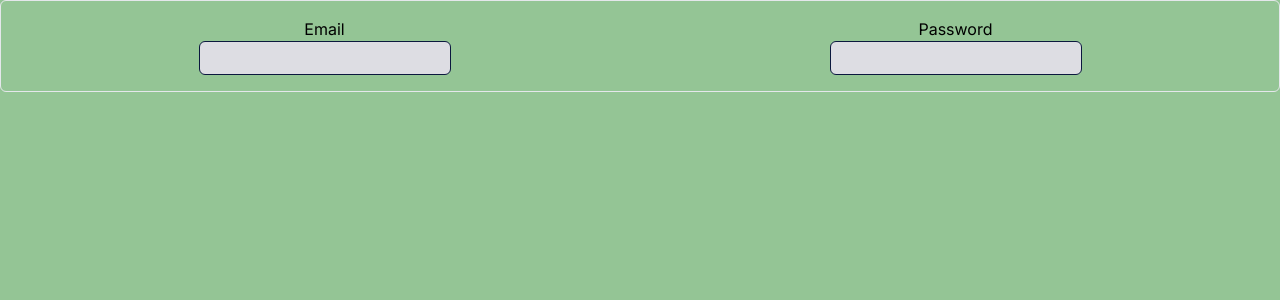
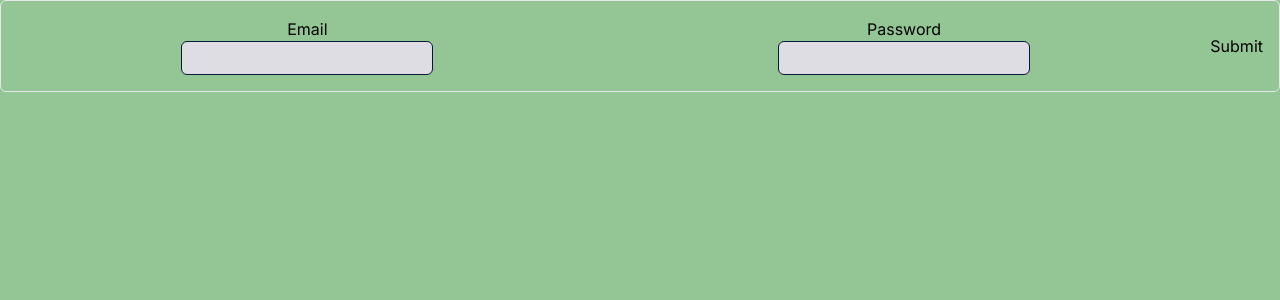
Before and after one commit to LAsoul88/practice_buddy, a Next.js app: page /login in a window 1280 px wide. Shown: the top 300 px of the page. Built offline with nearby package versions, Linux system fonts and the light colour scheme.

Commit message:
removed empty function from button

```diff
--- a/src/app/login/_components/LoginForm.tsx
+++ b/src/app/login/_components/LoginForm.tsx
@@ -1,5 +1,6 @@
 'use client'
 import { useState } from 'react'
+import { Button } from '@/components/Button'
 import { Input } from '@/components/Input'
 
 interface LoginInfo {
@@ -42,6 +43,7 @@ export const LoginForm = ({ children, submit }: FormProps) => {
           handleChange={handleChange}
         />
       </div>
+      <Button>Submit</Button>
     </form>
   )
 }
```
